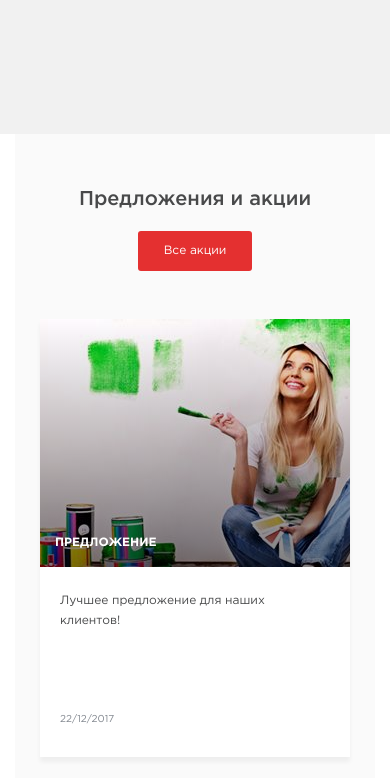
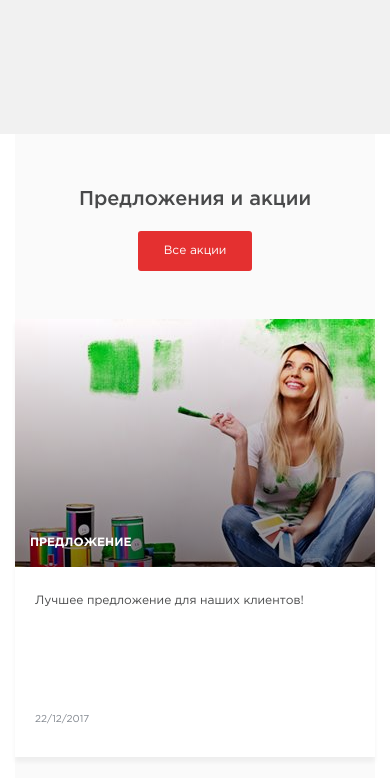
Before and after one commit to kalyzhnyy92/wezom19.github.io, a plain HTML site: page index.html in a window 390 px wide. Shown: the part 1625-2403 px from the top of the page. Drawn offline with Linux system fonts and the light colour scheme.

Commit message:
Update mobile-first.css

```diff
--- a/css/mobile-first.css
+++ b/css/mobile-first.css
@@ -16,6 +16,10 @@
 @media screen and (max-width: 584px){
   .title{
     font-size: 28px;
+  }
+  .wrapper{
+    padding-right: 0;
+    padding-left: 0;
   }
 }
 @media screen and (max-width: 568px) {
```
